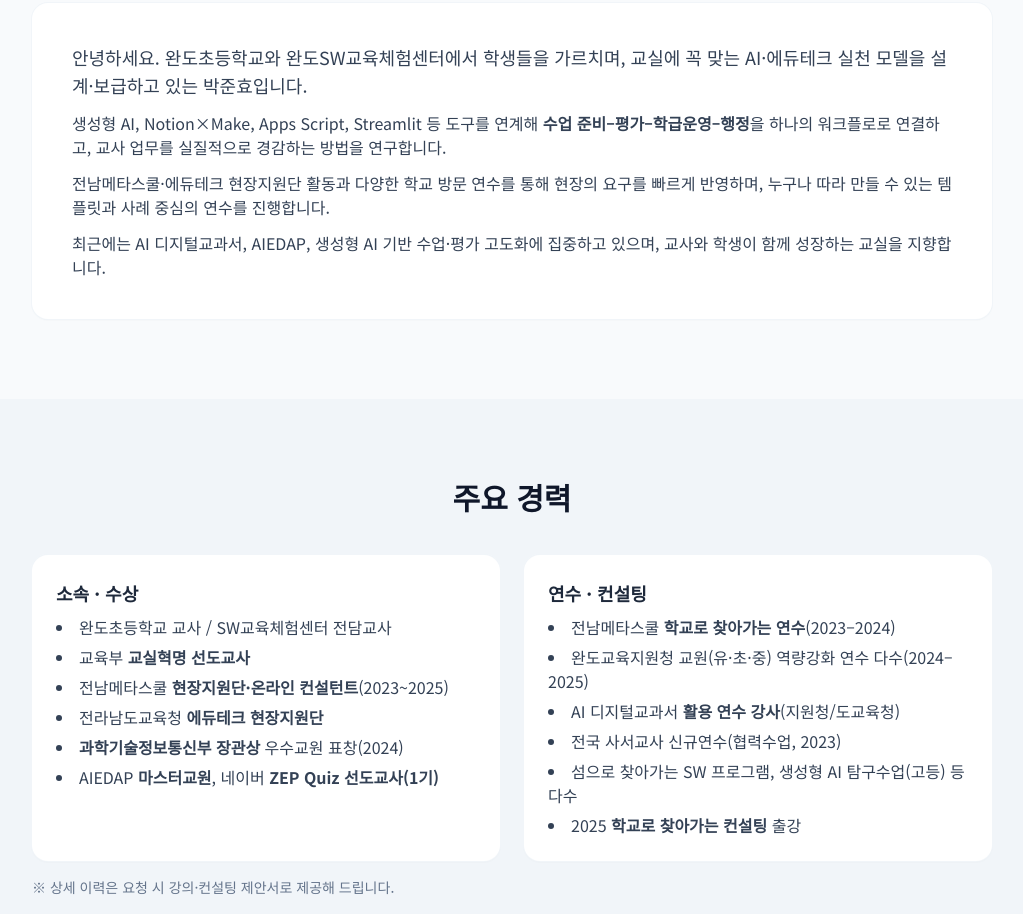
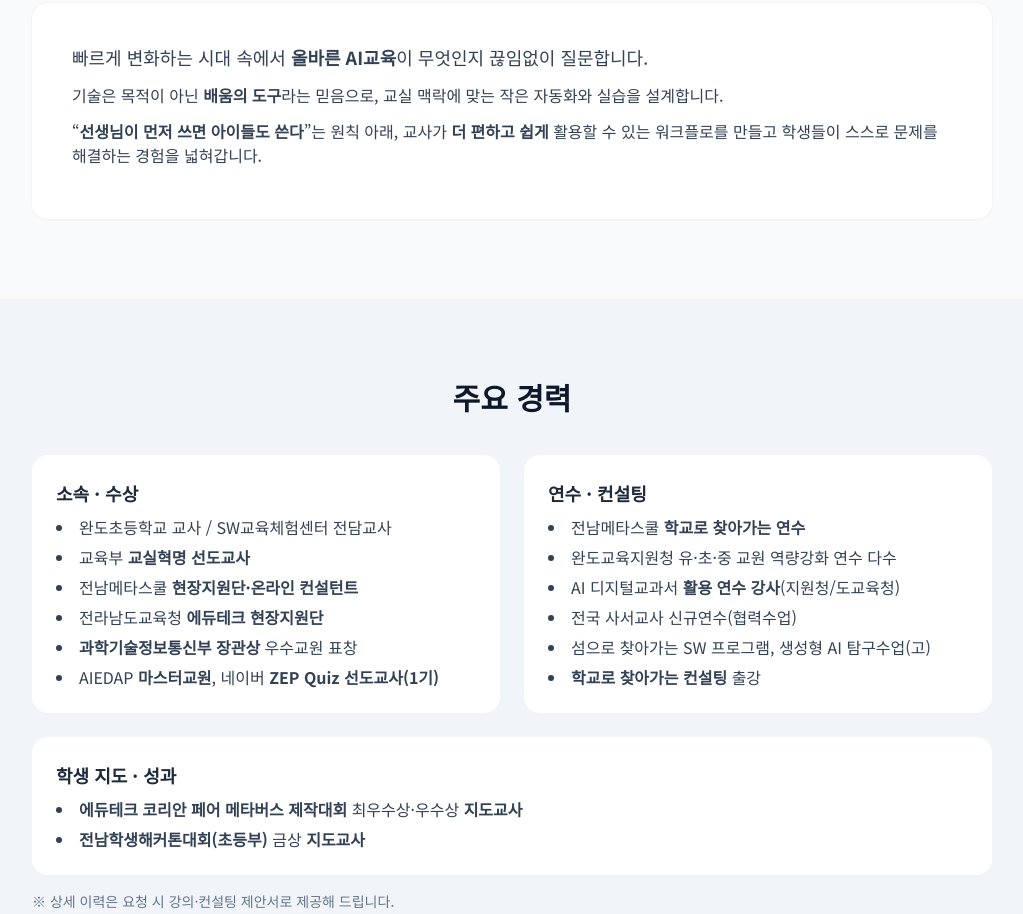
Before and after one commit to hyominyams/homepage, a plain HTML site: page index.html in a window 1280 px wide. Shown: the part 769-1683 px from the top of the page, without its empty margins (128-1151 px from the left). Drawn offline with nearby package versions, Linux system fonts and the light colour scheme.

Commit message:
Update index.html

```diff
--- a/index.html
+++ b/index.html
@@ -46,7 +46,6 @@
     <nav class="container mx-auto px-5 md:px-8 py-4 flex justify-between items-center">
       <a href="#" class="flex items-center gap-3">
         <img src="logo.png" alt="로고" class="h-8 w-8 object-contain" onerror="this.style.display='none'">
-        <!-- 요구 1: 좌측 상단 라벨 교체(작은 글씨+그라데이션) -->
         <span class="text-gradient font-semibold text-sm md:text-base">완도SW교육체험센터</span>
       </a>
       <div class="hidden md:flex gap-6 font-medium">
@@ -81,9 +80,7 @@
             <span class="chip">수업 혁신</span>
             <span class="chip">업무 자동화</span>
           </div>
-          <!-- 요구 2: 어색한 줄바꿈 해결 (문구 약간 축약 + clamp로 가변 글자크기) -->
-          <h1 class="font-extrabold leading-tight balance"
-              style="font-size:clamp(30px,5.5vw,52px)">
+          <h1 class="font-extrabold leading-tight balance" style="font-size:clamp(30px,5.5vw,52px)">
             AI·에듀테크로 교실의 미래를 설계합니다
           </h1>
           <p class="mt-4 text-lg md:text-xl text-slate-700/90">
@@ -108,19 +105,17 @@
     <section id="about" class="py-16 md:py-20">
       <div class="container mx-auto px-5 md:px-8 max-w-5xl">
         <h2 class="section-title">소개</h2>
-        <!-- 요구 4: 소개글 4~5줄 풍부화 -->
+        <!-- 교육철학 3~4줄 -->
         <div class="bg-white p-8 md:p-10 rounded-2xl shadow-sm ring-1 ring-slate-100">
           <p class="text-lg mb-3">
-            안녕하세요. 완도초등학교와 완도SW교육체험센터에서 학생들을 가르치며, 교실에 꼭 맞는 AI·에듀테크 실천 모델을 설계·보급하고 있는 박준효입니다.
+            빠르게 변화하는 시대 속에서 <strong>올바른 AI교육</strong>이 무엇인지 끊임없이 질문합니다.
           </p>
           <p class="mb-3">
-            생성형 AI, Notion×Make, Apps Script, Streamlit 등 도구를 연계해 <strong>수업 준비–평가–학급운영–행정</strong>을 하나의 워크플로로 연결하고, 교사 업무를 실질적으로 경감하는 방법을 연구합니다.
+            기술은 목적이 아닌 <strong>배움의 도구</strong>라는 믿음으로, 교실 맥락에 맞는 작은 자동화와 실습을 설계합니다.
           </p>
           <p class="mb-3">
-            전남메타스쿨·에듀테크 현장지원단 활동과 다양한 학교 방문 연수를 통해 현장의 요구를 빠르게 반영하며, 누구나 따라 만들 수 있는 템플릿과 사례 중심의 연수를 진행합니다.
-          </p>
-          <p class="mb-0">
-            최근에는 AI 디지털교과서, AIEDAP, 생성형 AI 기반 수업·평가 고도화에 집중하고 있으며, 교사와 학생이 함께 성장하는 교실을 지향합니다.
+            “<strong>선생님이 먼저 쓰면 아이들도 쓴다</strong>”는 원칙 아래, 교사가 <strong>더 편하고 쉽게</strong> 활용할 수 있는 워크플로를 만들고
+            학생들이 스스로 문제를 해결하는 경험을 넓혀갑니다.
           </p>
         </div>
       </div>
@@ -131,29 +126,39 @@
       <div class="container mx-auto px-5 md:px-8 max-w-5xl">
         <h2 class="section-title">주요 경력</h2>
 
-        <!-- 요구 3: 강사카드 기반 상세 경력 요약 반영 -->
         <div class="grid md:grid-cols-2 gap-6">
+          <!-- 소속/수상 -->
           <div class="bg-white p-6 rounded-2xl shadow-sm ring-1 ring-slate-100">
             <h3 class="text-lg font-bold text-slate-800 mb-2">소속 · 수상</h3>
             <ul class="list-disc list-inside text-slate-700 space-y-1.5">
               <li>완도초등학교 교사 / SW교육체험센터 전담교사</li>
               <li>교육부 <strong>교실혁명 선도교사</strong></li>
-              <li>전남메타스쿨 <strong>현장지원단·온라인 컨설턴트</strong>(2023~2025)</li>
+              <li>전남메타스쿨 <strong>현장지원단·온라인 컨설턴트</strong></li>
               <li>전라남도교육청 <strong>에듀테크 현장지원단</strong></li>
-              <li><strong>과학기술정보통신부 장관상</strong> 우수교원 표창(2024)</li>
+              <li><strong>과학기술정보통신부 장관상</strong> 우수교원 표창</li>
               <li>AIEDAP <strong>마스터교원</strong>, 네이버 <strong>ZEP Quiz 선도교사(1기)</strong></li>
             </ul>
           </div>
 
+          <!-- 연수/컨설팅 (연도 표기 제거) -->
           <div class="bg-white p-6 rounded-2xl shadow-sm ring-1 ring-slate-100">
             <h3 class="text-lg font-bold text-slate-800 mb-2">연수 · 컨설팅</h3>
             <ul class="list-disc list-inside text-slate-700 space-y-1.5">
-              <li>전남메타스쿨 <strong>학교로 찾아가는 연수</strong>(2023–2024)</li>
-              <li>완도교육지원청 교원(유·초·중) 역량강화 연수 다수(2024–2025)</li>
+              <li>전남메타스쿨 <strong>학교로 찾아가는 연수</strong></li>
+              <li>완도교육지원청 유·초·중 교원 역량강화 연수 다수</li>
               <li>AI 디지털교과서 <strong>활용 연수 강사</strong>(지원청/도교육청)</li>
-              <li>전국 사서교사 신규연수(협력수업, 2023)</li>
-              <li>섬으로 찾아가는 SW 프로그램, 생성형 AI 탐구수업(고등) 등 다수</li>
-              <li>2025 <strong>학교로 찾아가는 컨설팅</strong> 출강</li>
+              <li>전국 사서교사 신규연수(협력수업)</li>
+              <li>섬으로 찾아가는 SW 프로그램, 생성형 AI 탐구수업(고)</li>
+              <li><strong>학교로 찾아가는 컨설팅</strong> 출강</li>
+            </ul>
+          </div>
+
+          <!-- 학생 지도·성과 -->
+          <div class="bg-white p-6 rounded-2xl shadow-sm ring-1 ring-slate-100 md:col-span-2">
+            <h3 class="text-lg font-bold text-slate-800 mb-2">학생 지도 · 성과</h3>
+            <ul class="list-disc list-inside text-slate-700 space-y-1.5">
+              <li><strong>에듀테크 코리안 페어 메타버스 제작대회</strong> 최우수상·우수상 <strong>지도교사</strong></li>
+              <li><strong>전남학생해커톤대회(초등부)</strong> 금상 <strong>지도교사</strong></li>
             </ul>
           </div>
         </div>
@@ -164,7 +169,7 @@
       </div>
     </section>
 
-    <!-- Lectures (간단 표기) -->
+    <!-- Lectures -->
     <section id="lectures" class="py-16 md:py-20">
       <div class="container mx-auto px-5 md:px-8 max-w-6xl">
         <h2 class="section-title">대표 연수</h2>
@@ -209,7 +214,7 @@
           </div>
         </div>
 
-        <!-- 기타 링크: 키워드/하이퍼링크 -->
+        <!-- 기타 링크 -->
         <div class="bg-white p-6 rounded-2xl shadow-sm ring-1 ring-slate-100">
           <h3 class="text-lg font-bold mb-4">자료집 · 프롬프트</h3>
           <ul class="list-disc list-inside text-sky-700 space-y-2">
@@ -223,19 +228,16 @@
       </div>
     </section>
 
-    <!-- Resources (선택: 루트에 파일 업로드 시 자동 링크) -->
+    <!-- Resources -->
     <section id="resources" class="py-16 md:py-20">
       <div class="container mx-auto px-5 md:px-8 max-w-5xl">
         <h2 class="section-title">자료 (PDF/PPT)</h2>
         <div class="bg-white p-6 md:p-8 rounded-2xl shadow-sm ring-1 ring-slate-100">
           <ul class="space-y-3">
             <li><a class="text-sky-700 hover:underline font-medium" href="Chat%20GPT%20연수_250911.pdf" target="_blank" rel="noopener">Chat GPT 연수_250911.pdf</a></li>
-            <li><a class="text-sky-700 hover:underline font-medium" href="%EA%B0%95%EC%82%AC%EC%B9%B4%EB%93%9C(%EB%B0%95%EC%A4%80%ED%9A%A8).pdf" target="_blank" rel="noopener">강사카드(박준효).pdf</a></li>
-            <li><a class="text-sky-700 hover:underline font-medium" href="%EA%B0%95%EC%82%AC%EC%B9%B4%EB%93%9C_%EC%B0%BD%EC%9D%98%EC%9C%B5%ED%95%A9%EA%B5%90%EC%9C%A1%EC%9B%90%EC%84%9C%EC%8B%9D_%EB%B0%95%EC%A4%80%ED%9A%A8(%EC%A0%95%EB%B3%B4%EB%8F%99%EC%9D%98%ED%8F%AC%ED%95%A8).pdf" target="_blank" rel="noopener">강사카드_창의융합교육원서식_박준효(정보동의포함).pdf</a></li>
             <li><a class="text-sky-700 hover:underline font-medium" href="%EB%85%B8%EC%85%98%20%EA%B0%95%EC%9D%98%20PPT.pptx" target="_blank" rel="noopener">노션 강의 PPT.pptx</a></li>
             <li><a class="text-sky-700 hover:underline font-medium" href="%EC%A0%84%EB%82%A8%EB%A9%94%ED%83%80%EC%8A%A4%EC%BF%A8%20%EA%B0%95%EC%9D%98_miricanvas_250918.pptx" target="_blank" rel="noopener">전남메타스쿨 강의_miricanvas_250918.pptx</a></li>
           </ul>
-          <p class="mt-6 text-sm text-slate-500">※ 파일명을 그대로 루트에 업로드해 주세요. 공백/한글은 URL 인코딩으로 연결됩니다.</p>
         </div>
       </div>
     </section>
@@ -253,7 +255,7 @@
   <!-- Footer -->
   <footer class="bg-slate-900 text-slate-400 py-6">
     <div class="container mx-auto px-5 md:px-8 text-center">
-      <p>&copy; 2025 박준효. All Rights Reserved.</p>
+      <p>&copy; 2025 junhyo park. All Rights Reserved.</p>
     </div>
   </footer>
 
```
